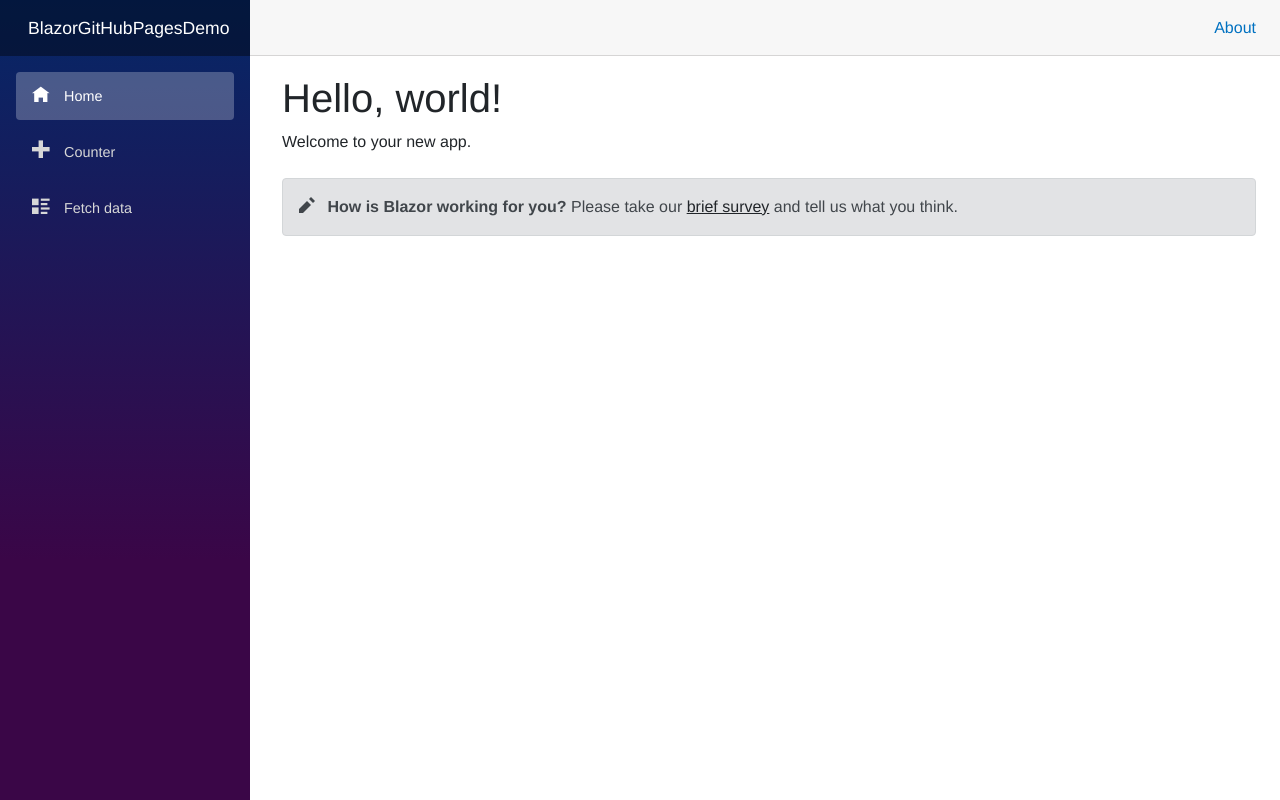
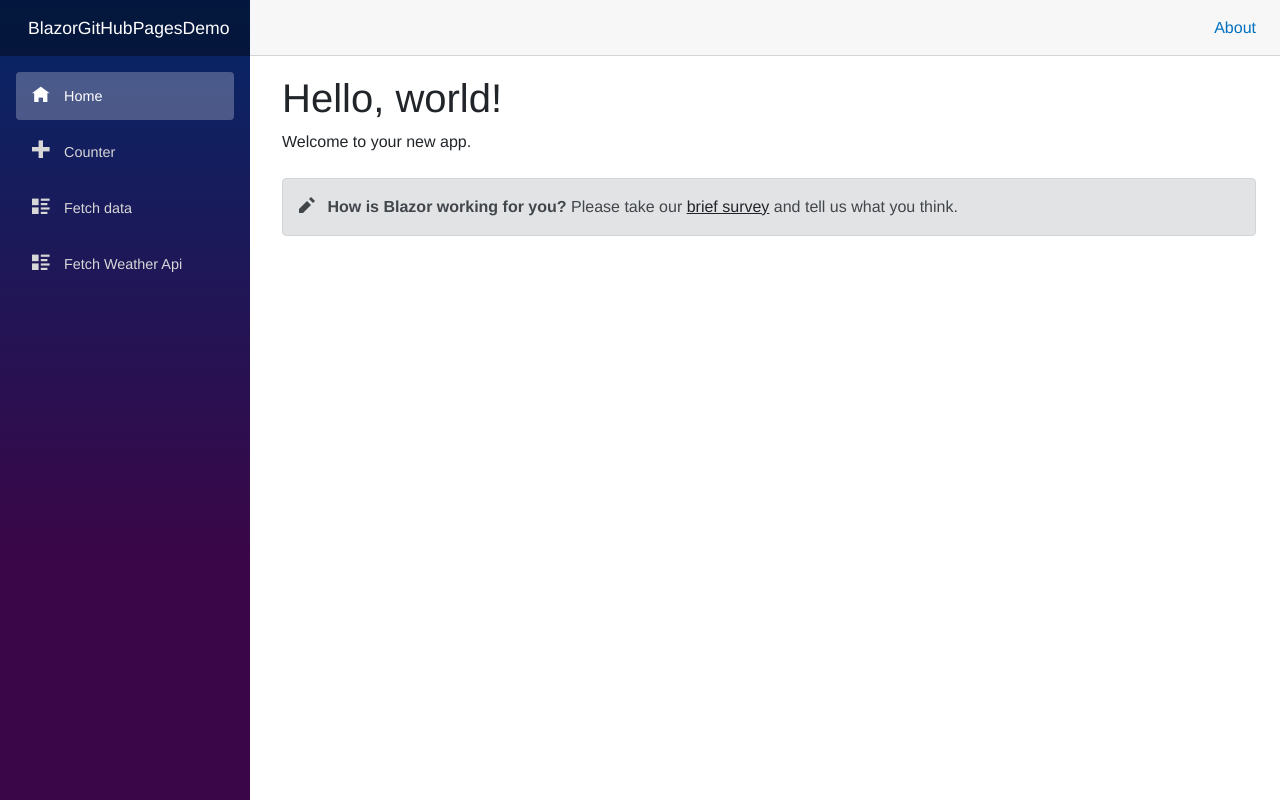
Before and after one commit to avanisoam/BlazorGitHubPagesDemo, an ASP.NET Core app: page / in a window 1280 px wide. Run offline with ASP.NET Core 8, Linux system fonts and the light colour scheme; style sheets or scripts are compiled from the project's sources; some libraries are stand-ins or nearby versions.

Commit message:
Navigation Link added

```diff
--- a/Shared/NavMenu.razor
+++ b/Shared/NavMenu.razor
@@ -24,6 +24,11 @@
                 <span class="oi oi-list-rich" aria-hidden="true"></span> Fetch data
             </NavLink>
         </div>
+        <div class="nav-item px-3">
+            <NavLink class="nav-link" href="fetchweather">
+                <span class="oi oi-list-rich" aria-hidden="true"></span> Fetch Weather Api
+            </NavLink>
+        </div>
     </nav>
 </div>
 
```
